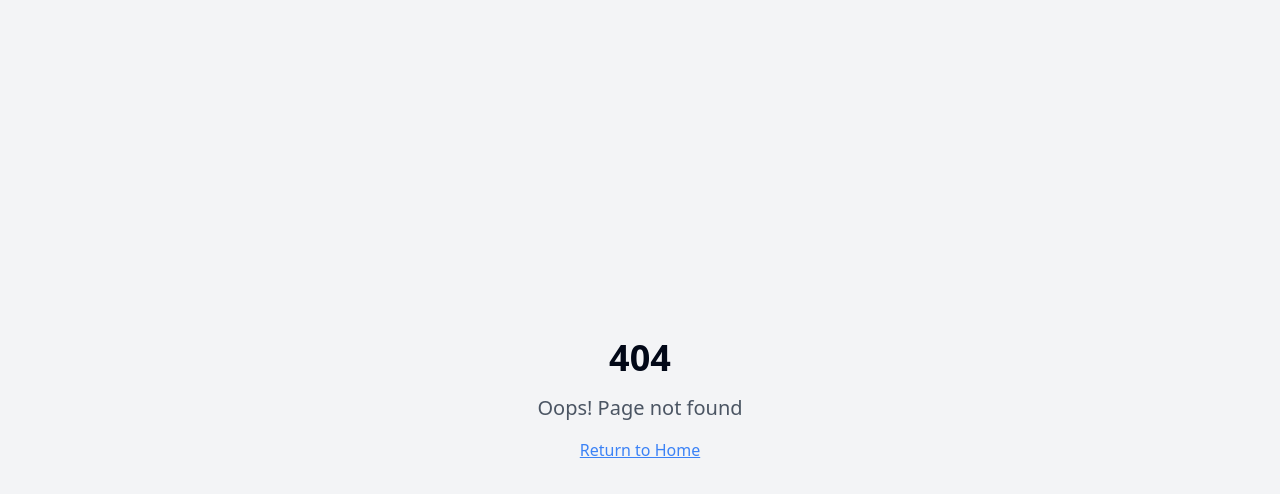
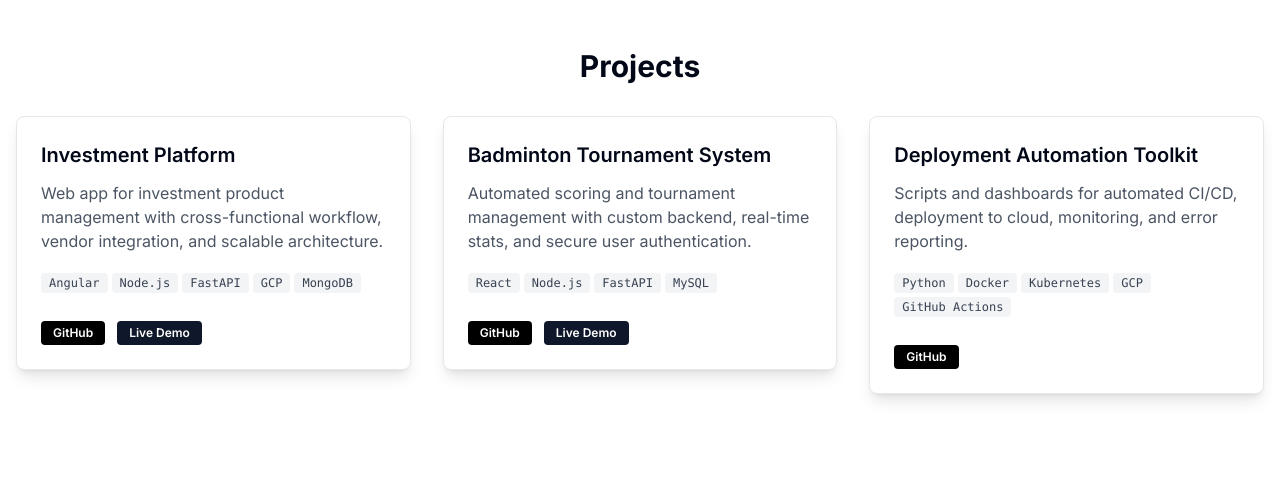
Before and after one commit to hardikhari96/haripatel.dev, a React (Vite) app: page /projects in a window 1280 px wide. Before the commit this address had no page. Shown: the top 494 px of the page. Built offline with nearby package versions, Linux system fonts and the light colour scheme.

Commit message:
feat: Implement project page with dynamic routing
- Create a dedicated project page.
- Load project data from a JSON file.
- Implement dynamic routing for individual project pages.

```diff
--- a/src/App.tsx
+++ b/src/App.tsx
@@ -1,3 +1,4 @@
+
 import { Toaster } from "@/components/ui/toaster";
 import { Toaster as Sonner } from "@/components/ui/sonner";
 import { TooltipProvider } from "@/components/ui/tooltip";
@@ -5,6 +6,8 @@ import { QueryClient, QueryClientProvider } from "@tanstack/react-query";
 import { BrowserRouter, Routes, Route } from "react-router-dom";
 import Index from "./pages/Index";
 import NotFound from "./pages/NotFound";
+import Projects from "./pages/Projects";
+import ProjectDetail from "./pages/ProjectDetail";
 
 const queryClient = new QueryClient();
 
@@ -16,6 +19,8 @@ const App = () => (
       <BrowserRouter>
         <Routes>
           <Route path="/" element={<Index />} />
+          <Route path="/projects" element={<Projects />} />
+          <Route path="/projects/:id" element={<ProjectDetail />} />
           {/* ADD ALL CUSTOM ROUTES ABOVE THE CATCH-ALL "*" ROUTE */}
           <Route path="*" element={<NotFound />} />
         </Routes>
--- a/src/components/Navbar.tsx
+++ b/src/components/Navbar.tsx
@@ -1,32 +1,56 @@
 
 import React from "react";
+import { Link, useLocation } from "react-router-dom";
 
 const links = [
-  { label: "Home", href: "#home" },
+  { label: "Home", href: "/" },
   { label: "About", href: "#about" },
-  { label: "Projects", href: "#projects" },
+  { label: "Projects", href: "/projects" },
   { label: "Skills", href: "#skills" },
   { label: "Contact", href: "#contact" },
 ];
 
-const Navbar = () => (
-  <nav className="sticky top-0 left-0 w-full bg-white z-10 border-b border-gray-100 font-inter">
-    <div className="container mx-auto flex justify-between items-center py-3">
-      <span className="text-lg font-bold tracking-tight">Harikrushna Patel</span>
-      <ul className="flex gap-6">
-        {links.map((link) => (
-          <li key={link.label}>
+const Navbar = () => {
+  const location = useLocation();
+
+  // Determine if link is anchor or route
+  const renderLink = (link: typeof links[0]) => {
+    const isRoute = link.href.startsWith("/");
+
+    if (isRoute) {
+      return (
+        <Link
+          to={link.href}
+          className={`text-gray-700 hover:text-primary font-semibold transition-colors duration-200 ${
+            location.pathname === link.href ? "text-primary" : ""
+          }`}
+        >
+          {link.label}
+        </Link>
+      );
+    }
+    return (
       <a
         href={link.href}
         className="text-gray-700 hover:text-primary font-semibold transition-colors duration-200"
       >
         {link.label}
       </a>
-          </li>
+    );
+  };
+
+  return (
+    <nav className="sticky top-0 left-0 w-full bg-white z-10 border-b border-gray-100 font-inter">
+      <div className="container mx-auto flex justify-between items-center py-3">
+        <span className="text-lg font-bold tracking-tight">Harikrushna Patel</span>
+        <ul className="flex gap-6">
+          {links.map((link) => (
+            <li key={link.label}>{renderLink(link)}</li>
           ))}
         </ul>
       </div>
     </nav>
   );
+};
 
 export default Navbar;
--- /dev/null
+++ b/src/data/projects.json
@@ -0,0 +1,26 @@
+
+[
+  {
+    "id": "investment-platform",
+    "name": "Investment Platform",
+    "description": "Web app for investment product management with cross-functional workflow, vendor integration, and scalable architecture.",
+    "tech": ["Angular", "Node.js", "FastAPI", "GCP", "MongoDB"],
+    "github": "https://github.com/harikrushnapatel/investment-platform",
+    "live": "https://investment-demo.haripatel.dev"
+  },
+  {
+    "id": "badminton-tournament",
+    "name": "Badminton Tournament System",
+    "description": "Automated scoring and tournament management with custom backend, real-time stats, and secure user authentication.",
+    "tech": ["React", "Node.js", "FastAPI", "MySQL"],
+    "github": "https://github.com/harikrushnapatel/badminton-tournament",
+    "live": "https://badminton.haripatel.dev"
+  },
+  {
+    "id": "deployment-automation-toolkit",
+    "name": "Deployment Automation Toolkit",
+    "description": "Scripts and dashboards for automated CI/CD, deployment to cloud, monitoring, and error reporting.",
+    "tech": ["Python", "Docker", "Kubernetes", "GCP", "GitHub Actions"],
+    "github": "https://github.com/harikrushnapatel/deployment-toolkit"
+  }
+]
--- /dev/null
+++ b/src/pages/ProjectDetail.tsx
@@ -0,0 +1,52 @@
+
+import React, { useEffect, useState } from "react";
+import { useParams, Link } from "react-router-dom";
+import { ArrowLeft } from "lucide-react";
+import ProjectCard from "@/components/ProjectCard";
+
+type Project = {
+  id: string;
+  name: string;
+  description: string;
+  github: string;
+  live?: string;
+  tech: string[];
+};
+
+const ProjectDetail: React.FC = () => {
+  const { id } = useParams<{ id: string }>();
+  const [project, setProject] = useState<Project | null>(null);
+
+  useEffect(() => {
+    fetch("/src/data/projects.json")
+      .then((res) => res.json())
+      .then((projects: Project[]) => {
+        const found = projects.find(p => p.id === id);
+        setProject(found || null);
+      });
+  }, [id]);
+
+  if (!project) {
+    return (
+      <div className="container mx-auto px-4 py-12 text-center">
+        <p className="text-xl text-gray-600 mb-4">Project not found</p>
+        <Link to="/projects" className="inline-flex items-center gap-1 text-primary hover:underline">
+          <ArrowLeft size={16} /> Back to Projects
+        </Link>
+      </div>
+    );
+  }
+
+  return (
+    <div className="container mx-auto px-4 py-12 font-inter">
+      <div className="mb-4">
+        <Link to="/projects" className="inline-flex items-center gap-1 text-primary hover:underline">
+          <ArrowLeft size={16} /> Back to Projects
+        </Link>
+      </div>
+      <ProjectCard {...project} />
+    </div>
+  );
+};
+
+export default ProjectDetail;
--- /dev/null
+++ b/src/pages/Projects.tsx
@@ -0,0 +1,42 @@
+
+import React, { useEffect, useState } from "react";
+import { Link } from "react-router-dom";
+import ProjectCard from "@/components/ProjectCard";
+
+type Project = {
+  id: string;
+  name: string;
+  description: string;
+  github: string;
+  live?: string;
+  tech: string[];
+};
+
+const Projects: React.FC = () => {
+  const [projects, setProjects] = useState<Project[]>([]);
+
+  useEffect(() => {
+    fetch("/src/data/projects.json")
+      .then((res) => res.json())
+      .then(setProjects);
+  }, []);
+
+  return (
+    <div className="container mx-auto px-4 py-12 font-inter">
+      <h1 className="text-3xl font-bold mb-8 text-center">Projects</h1>
+      <div className="grid gap-8 md:grid-cols-2 lg:grid-cols-3">
+        {projects.map((project) => (
+          <Link
+            key={project.id}
+            to={`/projects/${project.id}`}
+            className="hover:shadow-xl transition-shadow"
+          >
+            <ProjectCard {...project} />
+          </Link>
+        ))}
+      </div>
+    </div>
+  );
+};
+
+export default Projects;
```
Lines whose indentation alone changed are shown as unchanged.
